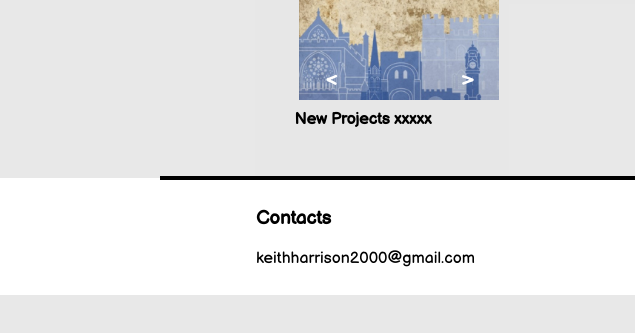
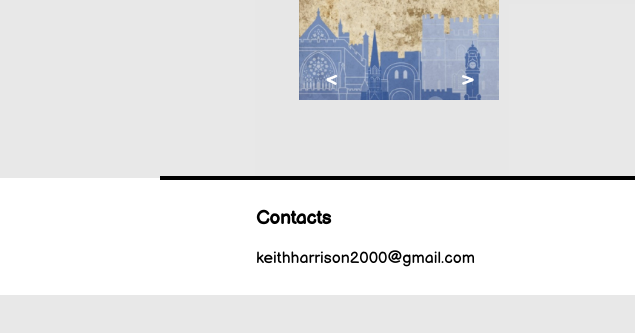
Before and after one commit to keith-harrison/keith-harrison.github.io, a plain HTML site: page index.html in a window 1280 px wide. Shown: the part 505-838 px from the top of the page, 0-635 px from the left. Drawn offline with Linux system fonts and the light colour scheme.

Commit message:
Update index.html

```diff
--- a/index.html
+++ b/index.html
@@ -235,7 +235,7 @@ margin-left:5%;
 </div>
 <p>This was a team project for a Software Engineering course where we had to implement a full stack using php, javascript, html and javascript. We implemented an app to introduce students to the campus and vital information they may need. We also had to follow the Kanban development methodology.</p>
 <p style = "clear: both;"></p>
-<h4 style = "clear: both;"><b>New Projects xxxxx</b></h4>
+<h4 style = "clear: both;"><b></b></h4>
 </div>
 <div class="footer">
 
```
